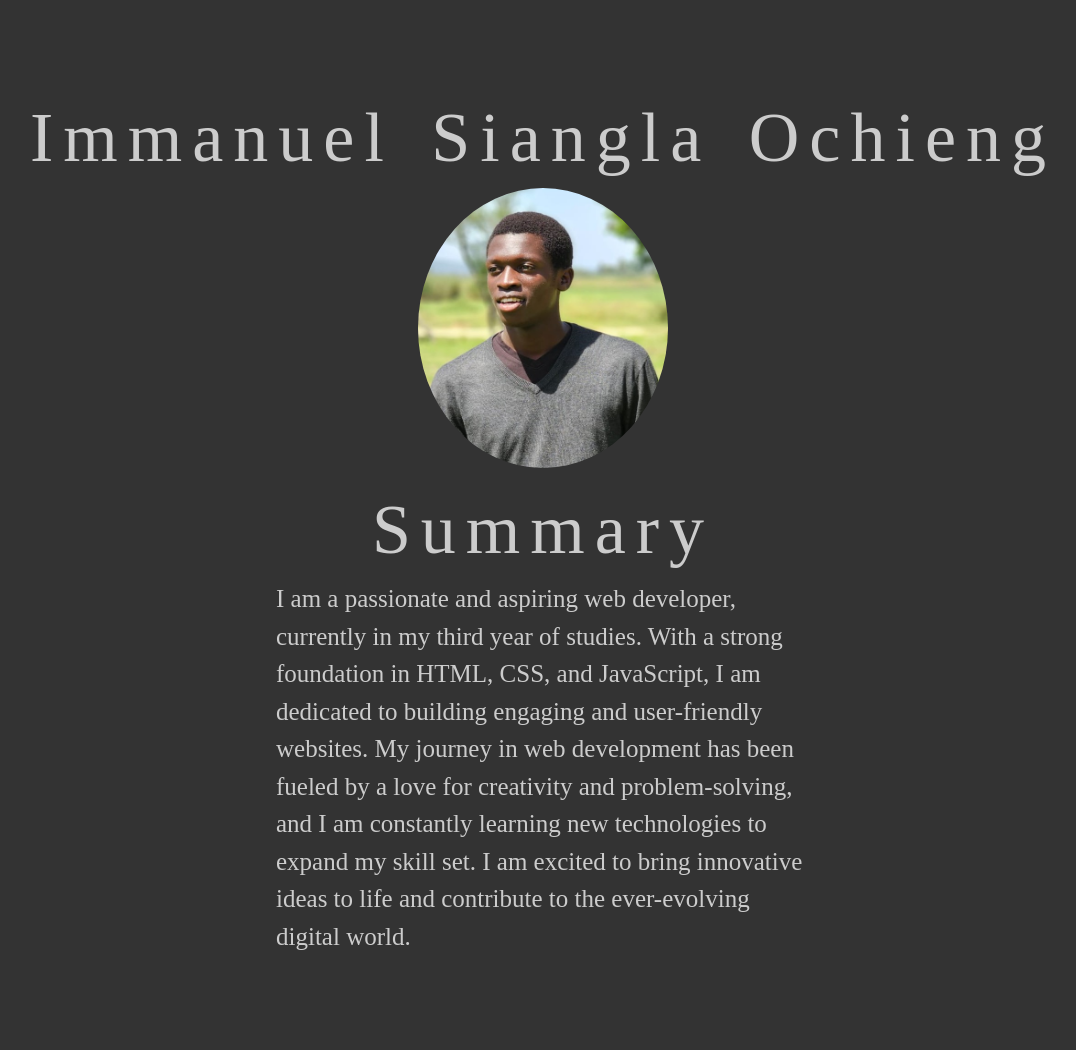
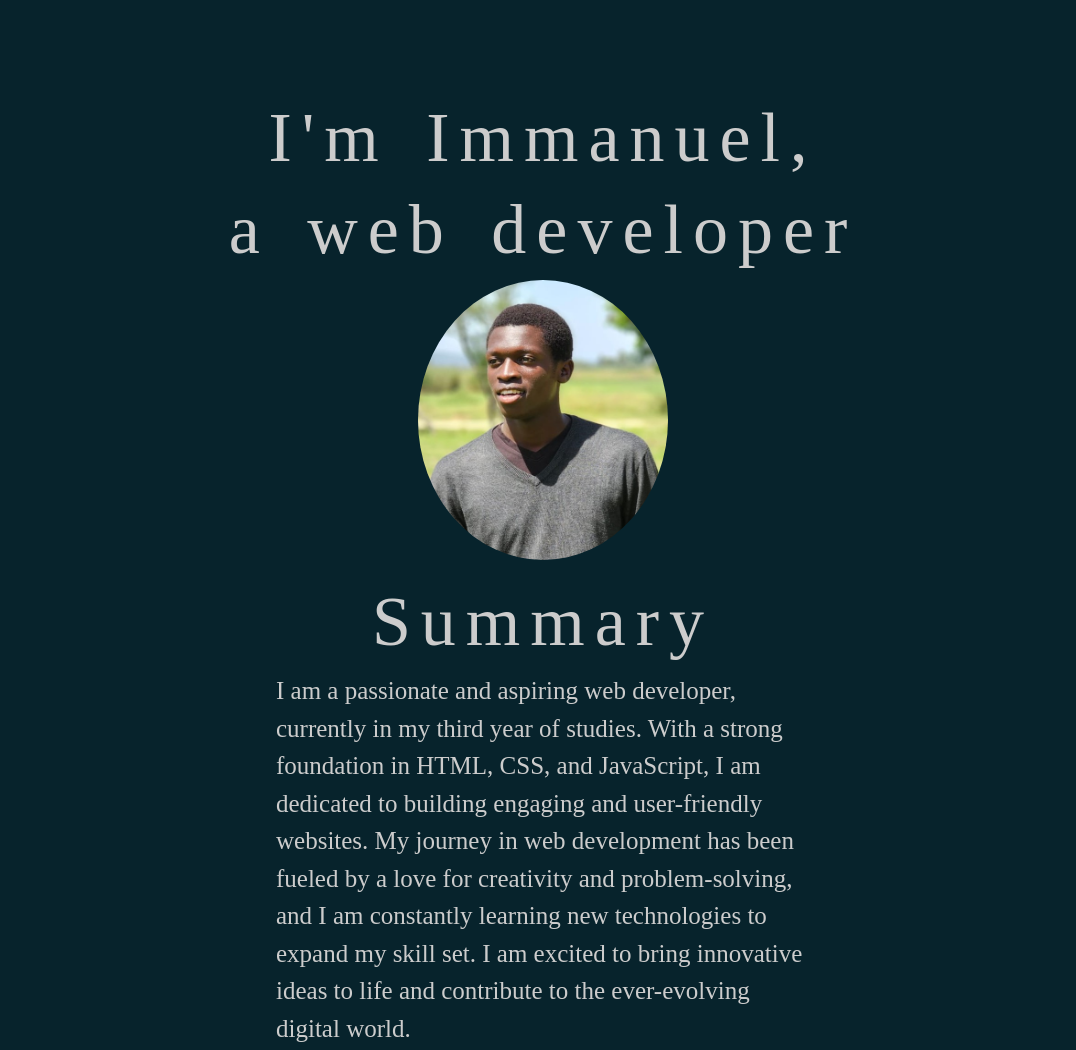
Before and after one commit to immanuel2003/resume2.0, a plain HTML site: page index.html in a window 1280 px wide. Shown: the top 1050 px of the page, without its empty margins (97-1173 px from the left). Drawn offline with nearby package versions, Linux system fonts and the light colour scheme.

Commit message:
minor changes

```diff
--- a/index.html
+++ b/index.html
@@ -10,7 +10,8 @@
 <body class="css-selector container">
     <section id="myname">
         <div class="px-4 py-5 my-5 text-center">
-            <h1 class="h1myname">Immanuel Siangla Ochieng</h1>
+            <h1 class="h1myname">I'm Immanuel,</h1>
+            <h1 class="h1myname">a web developer</h1>
             <img class="mypicture" src="./images/my photo.jpg" alt="" width="250" height="280">
             <div class="col-lg-6 mx-auto">
                 <h2 class="h1myname">Summary</h2>
--- a/style.css
+++ b/style.css
@@ -1,5 +1,5 @@
 .css-selector {
-    background-color: #333333;
+    background-color: #07232c;
 }
 
 .h1myname {
```
